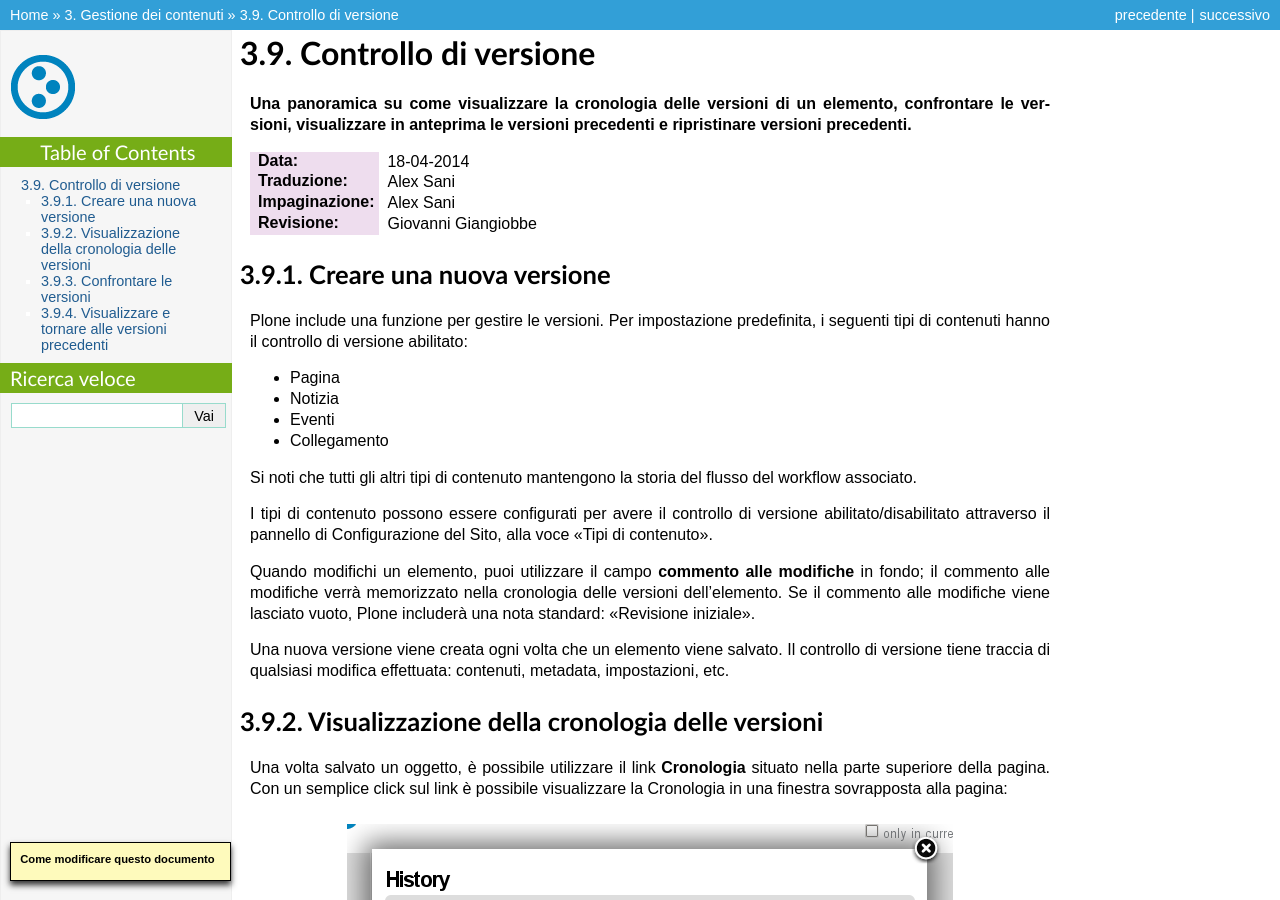
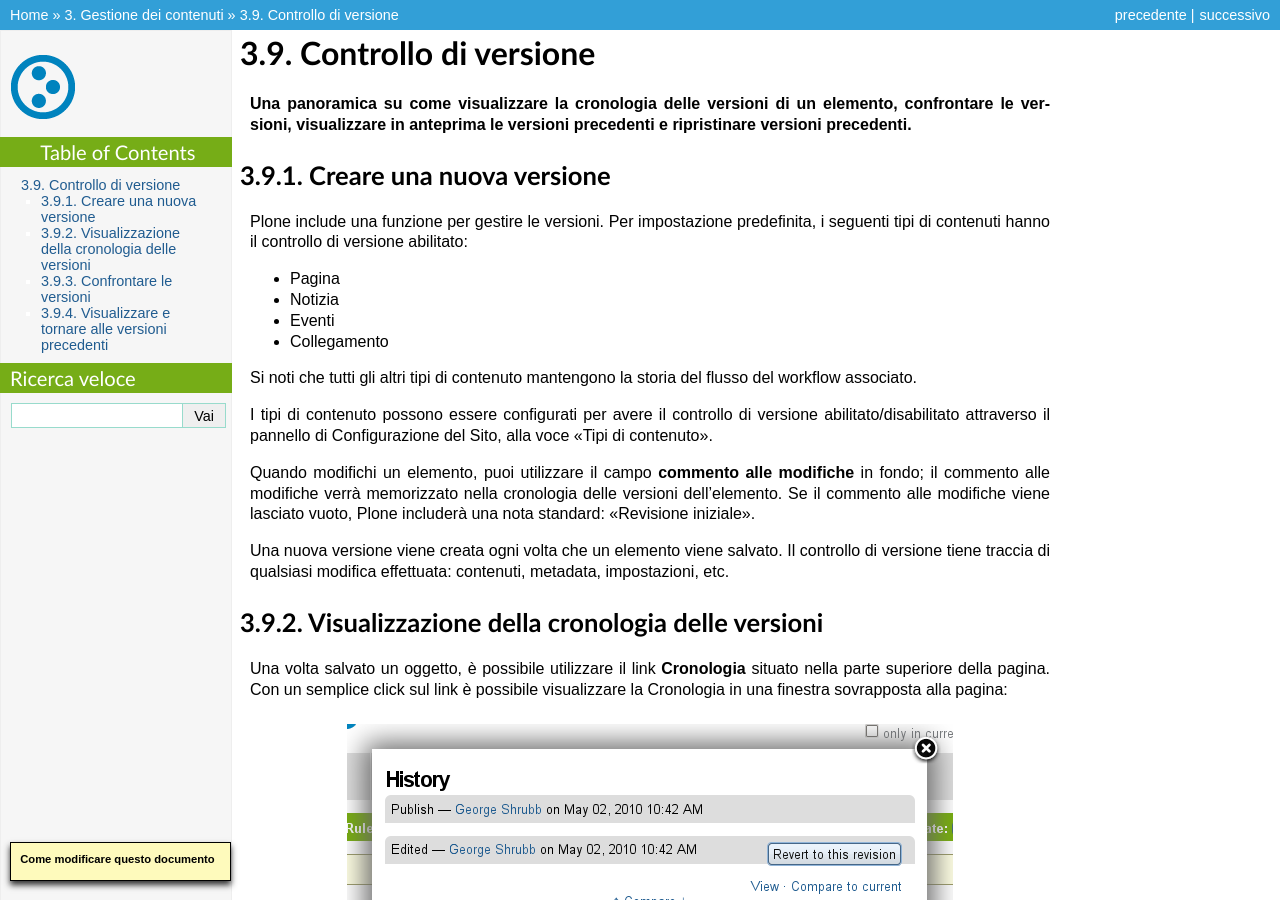
Before and after one commit to plone-it/collective.italiandocumentation, a Sphinx documentation site: the page built from source/managing-content/versioning.rst, in a window 1280 px wide and 900 px high. Built offline with Sphinx 7.4.7, drawn with Linux system fonts in a browser that asks for light colours; pages that are not in the unit, such as notebooks, are missing from menus; some of the changed text lies outside the part shown.

Commit message:
Tolta tabella intestazione

```diff
--- a/source/managing-content/versioning.rst
+++ b/source/managing-content/versioning.rst
@@ -4,11 +4,6 @@
 **Una panoramica su come visualizzare la cronologia delle versioni di un
 elemento, confrontare le versioni, visualizzare in anteprima le versioni
 precedenti e ripristinare versioni precedenti.**
-
-:Data: 18-04-2014
-:Traduzione: Alex Sani
-:Impaginazione: Alex Sani
-:Revisione: Giovanni Giangiobbe
 
 Creare una nuova versione
 --------------------------
```
Also changed, not shown: other parts of source/managing-content/versioning.rst (+0 -2 lines).
